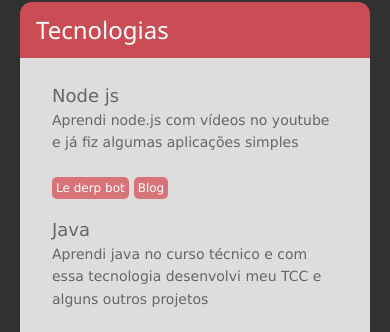
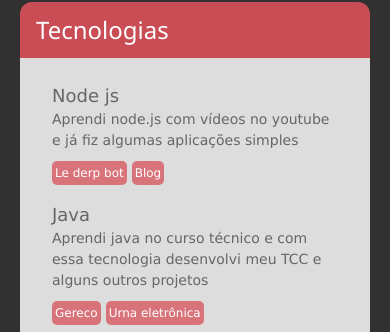
Before and after one commit to pedrogneri/pedrogneri, a React (Create React App) app: page / in a window 390 px wide. Shown: the part 499-831 px from the top of the page. Built offline with nearby package versions, Linux system fonts and the light colour scheme.

Commit message:
Change responsive width values

```diff
--- a/src/components/TechnologiesCard.js
+++ b/src/components/TechnologiesCard.js
@@ -1,5 +1,6 @@
 import React from 'react'
 import TechnologyItem from './TechnologyItem'
+import '../style/TechnologiesCard.css'
 
 const nodeProjects = [{name: "Le derp bot", url: "https://github.com/pedrogneri/le-derp-bot"},
     {name: "Blog", url: "https://github.com/pedrogneri/blog-webApp"}]
@@ -15,13 +16,11 @@ export default function TechnologiesCard(){
             </header>
 
             <div className="w3-container round-border-bottom w3-padding-16 secondary-color">
-                <ul className="w3-ul">
-                    <div className="w3-row">
-                        <TechnologyItem name="Node js" description="Aprendi node.js com vídeos no youtube e já fiz algumas aplicações simples" projects={nodeProjects}/>
-                        <TechnologyItem name="Java" description="Aprendi java no curso técnico e com essa tecnologia desenvolvi meu TCC e alguns outros projetos" projects={javaProjects}/>
-                        <TechnologyItem name="React" description="Sei o básico de React e aprendi na prática principalmente no desenvolvimento dessa aplicação" projects={reactProjects}/>
-                    </div>
-                </ul>
+                <div className="technologies-container">
+                    <TechnologyItem name="Node js" description="Aprendi node.js com vídeos no youtube e já fiz algumas aplicações simples" projects={nodeProjects}/>
+                    <TechnologyItem name="Java" description="Aprendi java no curso técnico e com essa tecnologia desenvolvi meu TCC e alguns outros projetos" projects={javaProjects}/>
+                    <TechnologyItem name="React" description="Sei o básico de React e aprendi na prática principalmente no desenvolvimento dessa aplicação" projects={reactProjects}/>
+                </div>
             </div>
         </div>
     )
--- a/src/components/TechnologyItem.js
+++ b/src/components/TechnologyItem.js
@@ -4,12 +4,12 @@ import ProjectTags from './ProjectTags'
 
 export default function TechnologyItem(props){
     return (
-        <li className="w3-bar w3-col m4">
+        <div className="w3-bar technology-item">
             <span className="title">{props.name}</span>
-            <br/>
-            <span className="description">{props.description}</span>
-            <br/><br/>
-            <ProjectTags projects={props.projects}/>
-        </li>
+            <span className="technology-desc description">{props.description}</span>
+            <div className="project-tags">
+                <ProjectTags projects={props.projects}/>
+            </div>
+        </div>
     )
 }
--- a/src/style/Fonts.css
+++ b/src/style/Fonts.css
@@ -1,4 +1,4 @@
-@media screen and (min-width: 601px) {
+@media screen and (min-width: 726px) {
     .content h3 {
         font-size: 28px;
     }
@@ -12,7 +12,7 @@
     }
 }
 
-@media screen and (max-width: 600px) {
+@media screen and (max-width: 725px) {
     .content h3 {
         font-size: 24px;
     }
--- a/src/style/ProjectTags.css
+++ b/src/style/ProjectTags.css
@@ -1,6 +1,6 @@
 .tag {
     border-radius: 5px;
-    padding: 4px;
+    padding: 3px;
     margin-right: 5px;
     text-decoration: none;
 }
--- a/src/style/SocialMedias.css
+++ b/src/style/SocialMedias.css
@@ -8,4 +8,5 @@
 .social-media {
     flex: 1;
     width: 100%;
+    max-width: 130px;
 }
--- /dev/null
+++ b/src/style/TechnologiesCard.css
@@ -0,0 +1,22 @@
+@media screen and (min-width: 701px) {
+    .technologies-container {
+        display: flex;
+        flex-direction: row;
+    }
+}
+
+.technology-item {
+    display: flex;
+    flex-direction: column;
+    padding: 8px 16px;
+}
+
+.technology-desc {
+    flex: 1;
+}
+
+.project-tags {
+    display: flex;
+    flex-direction: row;
+    margin-top: 10px;
+}
```
Also changed, not shown: 12 other files (tests, documents, lock files or other folders).
